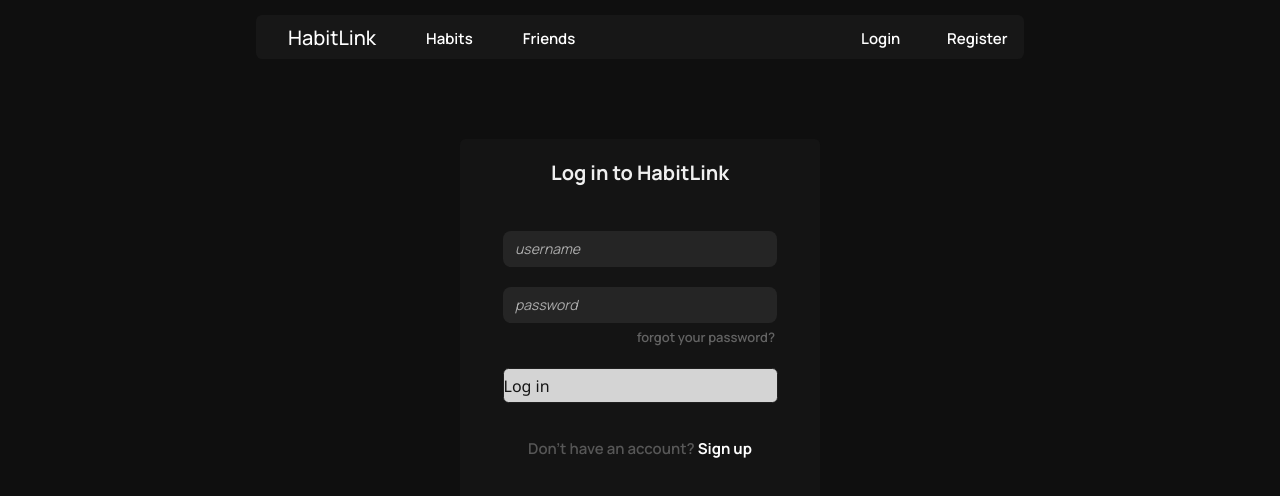
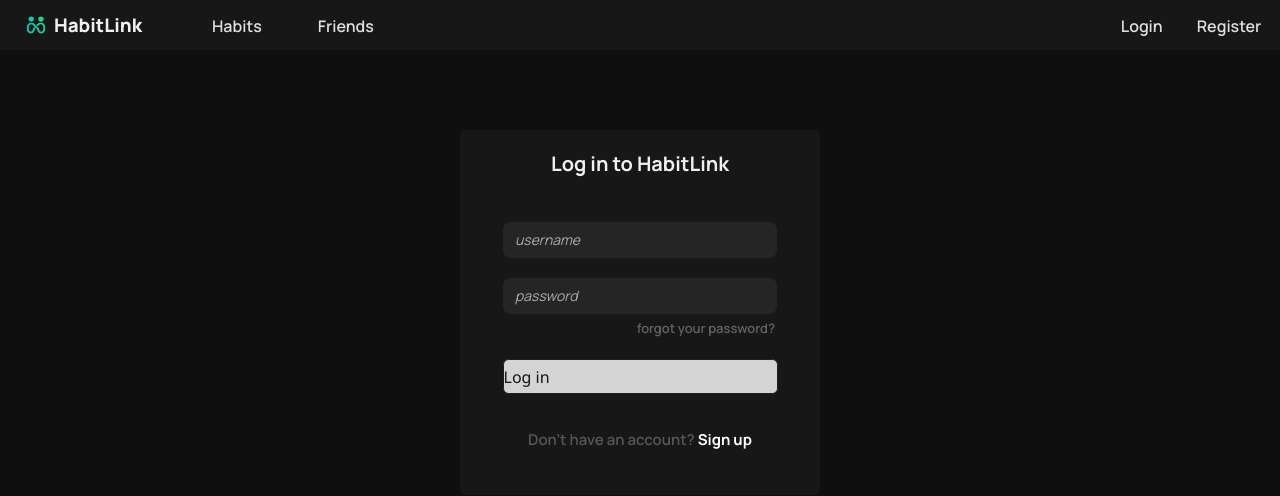
Before and after one commit to rossi2nico/HabitLink, a React (Create React App) app in the folder frontend/: page /login in a window 1280 px wide. Shown: the top 496 px of the page. Built offline with nearby package versions, Linux system fonts and the light colour scheme; no server answers.

Commit message:
Navigation update

```diff
--- a/frontend/src/components/Navigation.js
+++ b/frontend/src/components/Navigation.js
@@ -2,6 +2,8 @@ import { Link } from 'react-router-dom';
 import { useAuthContext } from '../hooks/useAuthContext';
 import { useLogout } from '../hooks/useLogout';
 import userIcon from '../assets/icon2.png'
+import habitlink from '../assets/habitlink.png'
+import female from '../assets/female.png'
 
 export const Navigation = () => {
   const { user } = useAuthContext();
@@ -10,23 +12,24 @@ export const Navigation = () => {
   return (
     <div className="navigation">
       <div className="nav-left">
-        <h3 className="habitlink"> HabitLink </h3>
+        <img className = "icon" src = { habitlink }></img>
+        <h3 className = "habitlink"> HabitLink </h3>
       </div>
       <div className="nav-mid">
         <h3><Link to="/habits">Habits</Link></h3>
         <h3><Link to="/friends">Friends</Link></h3>
       </div>
-      <div className="nav-right" style={{marginLeft: 'auto', marginRight: '-25px', display: 'flex', alignItems: 'center', gap: '1rem', justifyContent: 'flex-end', minWidth: '160px' }}>
+      <div className="nav-right">
         {!user ? (
           <>
-            <h3 className="login-nav" style={{ marginLeft: 'auto' }}><Link to="/login">Login</Link></h3>
+            <h3 className="login-nav"><Link to="/login">Login</Link></h3>
             <h3 className="register-nav"><Link to="/signup">Register</Link></h3>
           </>
         ) : (
           <>
+            <img className = "profile-picture" src = { female } ></img>
             <h3 className="nav-user">{user.username.charAt(0).toUpperCase() + user.username.slice(1)}</h3>
-            {/* <button className="logout" onClick={logout}>Log out</button> */}
-            <img className = "user-icon" onClick = {logout} style = {{cursor:'pointer', marginBottom: '-1px', marginRight: '10px', marginLeft: '-10px', background: 'transparent', height:'20px'}}src = { userIcon }></img>
+            <button className="logout" onClick={logout}>Log out</button>
           </>
         )}
       </div>
--- a/frontend/src/index.css
+++ b/frontend/src/index.css
@@ -10,8 +10,8 @@ input[type="search"]::-webkit-search-decoration,
 input[type="search"]::-webkit-search-cancel-button,
 input[type="search"]::-webkit-search-results-button,
 input[type="search"]::-webkit-search-results-decoration { display: none; }
+
 html {
-
   font-family: 'Manrope', sans-serif;
   -webkit-font-smoothing: antialiased;
   -moz-osx-font-smoothing: grayscale;
@@ -23,6 +23,7 @@ html {
 }
 
 body {
+  font-family: 'Manrope';
   margin: 0;
   font-weight: 550;
   font-size: 1rem;
@@ -31,16 +32,86 @@ body {
   background-position: center;
   background-attachment: fixed;
   background: #0f0f0f;
-  /* background-image: url("https://www.chromethemer.com/wallpapers/chromebook-wallpapers/images/960/batman-chromebook-wallpaper.jpg"); */
   background-size: 100%;
   background-repeat: no-repeat;
   color: rgb(240, 240, 240);
 }
 
-p, h4, h3, span {
-  cursor: default;
-  font-family: 'Manrope';
+.navigation {
+  display: flex;
+  align-items: center;
+  background-color: #171717;
+  height: 50px;
+  position: sticky;
+  width: 100%;
+}
+
+.nav-left {
+  display: flex; align-items: center; justify-content: center;
+  width: 10rem;
+}
+
+.nav-mid {
+  flex: 1;
+  display: flex;
+  justify-content: start;
+  gap: 1rem;
+  margin: 2rem;
+}
+
+.nav-right {
+  /* border: 2px dashed yellow; */
+  display: flex; align-items: center; justify-content: center; gap: 0.75rem;
+  margin-left: auto;
+  width: 10rem;
+}
+
+.icon {
+  width: 20px;
+  margin: 8px;
+}
+
+.habitlink {
+  font-weight: 800;
+}
+
+.nav-mid a, .nav-right a {
+  border-radius: 5px;
+  text-decoration: none;
+  color: #dfdfdf;
+  padding: 2px 20px 2px 20px;
+  font-size: 16px;
   font-weight: 600;
+}
+
+.nav-right a {
+  margin-left: -18px;
+}
+
+.nav-user {
+  color: #e4e4e4;
+  font-size: 16px;
+  font-weight: 700;
+  cursor: pointer;
+  margin-right: 10px;
+}
+
+.nav-user:hover {
+  text-decoration: underline;
+}
+
+.nav-mid a:hover, .nav-right a:hover {
+  background-color: #141414;
+}
+
+.user-icon {
+  width: 25px;
+  padding: 10px;
+}
+
+.profile-picture {
+  width: 24px;
+  border-radius: 100%;
 }
 
 .login {
@@ -53,7 +124,7 @@ p, h4, h3, span {
   flex-direction: column;
   align-items: center;
   gap: 1.25rem;
-  background-color: #141414;
+  background-color: #171717;
 }
 
 .login h3 {
@@ -132,13 +203,6 @@ p, h4, h3, span {
   margin-top: 1.25rem;
 }
 
-.habitlink {
-  color: #ffffff;
-  margin-right: 50px;
-  font-size: 1.25rem;
-  font-weight: 500;
-}
-
 h1, h2, h3, h4 {
   font-weight: 600;
   /* color: #FFFFFF; */
@@ -146,50 +210,6 @@ h1, h2, h3, h4 {
 
 h1 {
   font-size: 25px;
-}
-
-.navigation {
-  display: flex;
-  justify-content: space-between;
-  align-items: center;
-  background-color: #171717;
-  /* border: 1px solid rgb(53, 53, 53); */
-  /* box-shadow: 0 0rem 0.5rem rgba(83, 83, 83, 0.4); */
-  padding: 0.75rem 2rem;
-  border-radius: 0.4rem;
-  position: sticky;
-  top: 0;
-  height: 1.25rem;
-  width: clamp(18.75rem, 55%, 75rem);
-  margin: 0.9375rem auto 0;
-  z-index: 100;
-}
-
-.nav-user {
-  color: #f5f5f5;
-  font-size: 15px;
-  font-weight: 700;
-}
-
-.navigation a {
-  text-decoration: none;
-  color: white;
-  font-size: 1.125rem;
-  font-weight: 550;
-  transition: color 0.2s ease;
-  margin-right: 50px;
-  background-color: transparent;
-  transition: 0.3s ease;
-}
-
-.nav-right {
-  width: 150px;
-}
-
-.login-nav, .register-nav {
-  padding: 0px;
-  margin: 0px;
-  width: 70px;
 }
 
 .navigation a:hover {
@@ -213,14 +233,14 @@ h1 {
 
 .logout {
   font-family: 'Manrope';
-  margin-right: '35px';
+  margin-left: 10px;
   font-size: 10px;
   font-weight: 700;
   border: none;
-  color: #f74d41;
+  color: #ff655a;
   background-color: transparent;
   cursor: pointer;
-  border: 1px dotted #ca4e45;
+  /* border: 1px dotted #ca4e45; */
   border-radius: 5px;
   margin-bottom: -1px;
   margin-left: -10px;
@@ -231,26 +251,6 @@ h1 {
 .navigation button:hover {
   background-color: #f74d41d3;
   color: #ffffff;
-}
-
-.nav-mid {
-  width: 75%;
-  height: 50px;
-  display: flex;
-  align-items: center;
-  justify-content: flex-start;
-}
-
-.nav-mid a, .nav-right a {
-  font-size: 15px;
-}
-
-
-.nav-left p {
-  margin: 0;
-  font-size: 1.125rem;
-  color: #292929;
-  font-weight: 600;
 }
 
 .habit-popup {
@@ -463,7 +463,7 @@ h1 {
 
 .user-habits {
   /* border: 3px solid #202020; */
-  background: #131313;
+  background: #161616;
   padding: 25px 20px 35px 20px;
   border-radius: 10px;
   width: 325px;
@@ -502,7 +502,7 @@ h1 {
   height: 3rem;
   color: rgb(240, 240, 240);
   /* border: 1px dashed #262626; */
-  background: #1f1f1f;
+  background: #202020;
   /* box-shadow: 0 0.25rem 0.5rem rgba(83, 83, 83, 0.1); */
   margin: 0.375rem;
   display: flex;
```
Also changed, not shown: frontend/src/assets/female.png (added), frontend/src/assets/habitlink.png (added).
